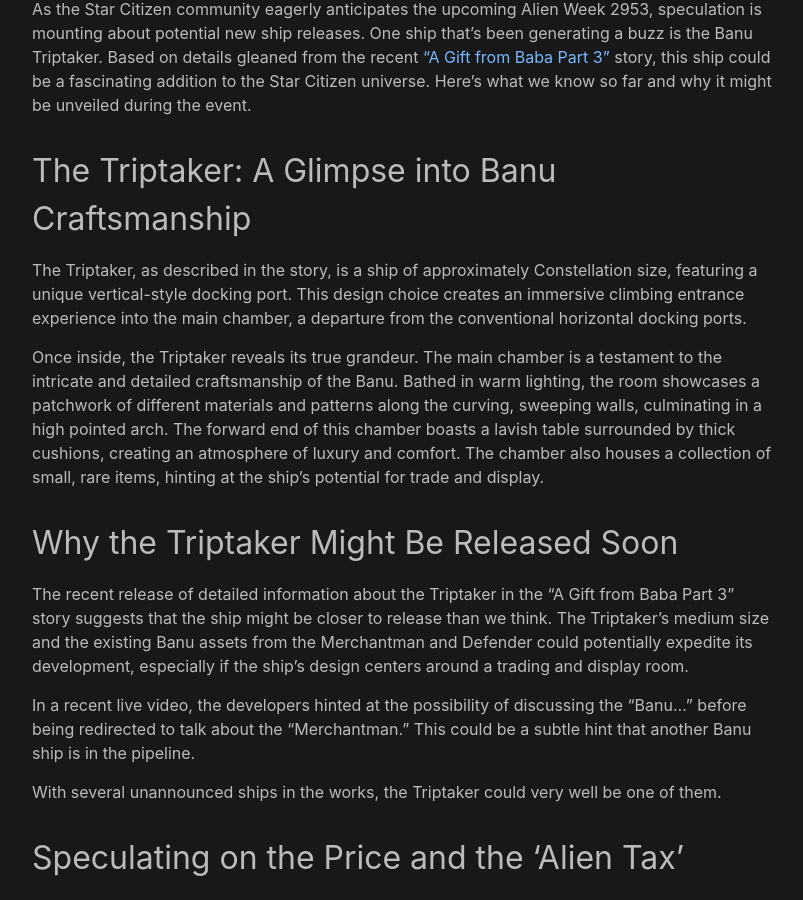
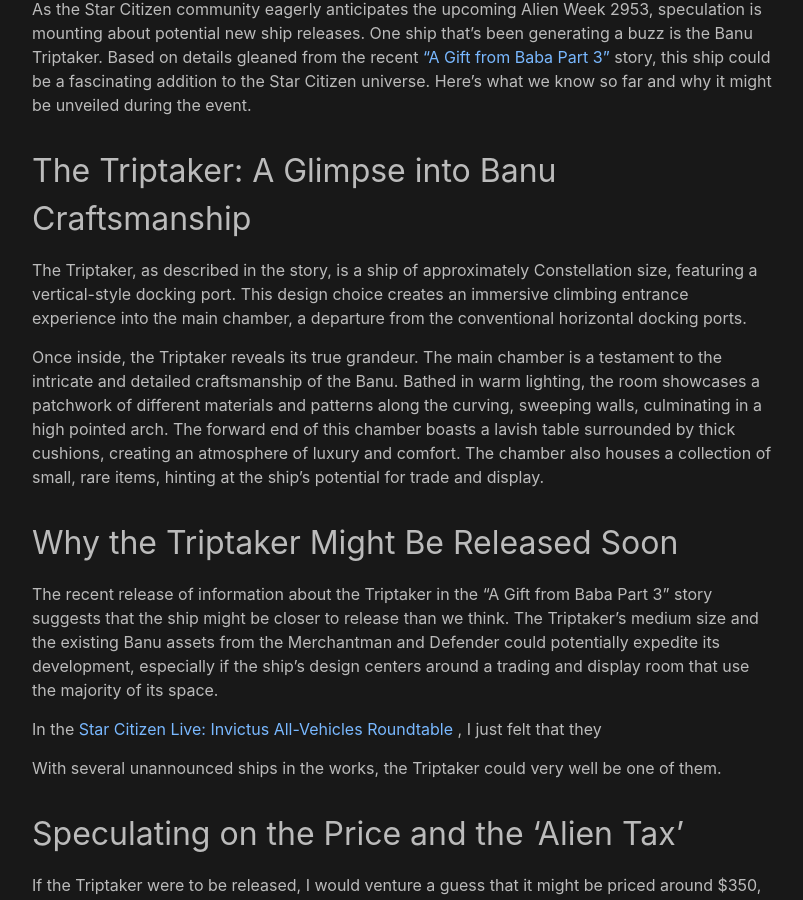
Before and after one commit to starcitizen42/starcitizen42.github.io, a Jekyll site: the page built from _posts/2023-06-11-the-triptaker-an-intriguing-possibility-for-star-citizen's-alien-week-2953.md, in a window 1280 px wide and 900 px high, scrolled down 784 px. Shown: the whole window, without its empty margins (238-1041 px from the left). Built offline with Jekyll 4.4.1, drawn with Linux system fonts in a browser that asks for light colours.

```diff
--- a/_posts/2023-06-11-The-Triptaker:-An-Intriguing-Possibility-for-Star-Citizen's-Alien-Week-2953.md
+++ b/_posts/2023-06-11-the-triptaker-an-intriguing-possibility-for-star-citizen's-alien-week-2953.md
@@ -17,15 +17,15 @@
 
 ## The Triptaker: A Glimpse into Banu Craftsmanship
 
-The Triptaker, as described in the story, is a ship of approximately Constellation size, featuring a unique vertical-style docking port. This design choice creates an immersive climbing entrance experience into the main chamber, a departure from the conventional horizontal docking ports.
+The Triptaker, as described in the story, is a ship of approximately Constellation size, featuring a vertical-style docking port. This design choice creates an immersive climbing entrance experience into the main chamber, a departure from the conventional horizontal docking ports.
 
 Once inside, the Triptaker reveals its true grandeur. The main chamber is a testament to the intricate and detailed craftsmanship of the Banu. Bathed in warm lighting, the room showcases a patchwork of different materials and patterns along the curving, sweeping walls, culminating in a high pointed arch. The forward end of this chamber boasts a lavish table surrounded by thick cushions, creating an atmosphere of luxury and comfort. The chamber also houses a collection of small, rare items, hinting at the ship's potential for trade and display.
 
 ## Why the Triptaker Might Be Released Soon
 
-The recent release of detailed information about the Triptaker in the "A Gift from Baba Part 3" story suggests that the ship might be closer to release than we think. The Triptaker's medium size and the existing Banu assets from the Merchantman and Defender could potentially expedite its development, especially if the ship's design centers around a trading and display room.
+The recent release of information about the Triptaker in the "A Gift from Baba Part 3" story suggests that the ship might be closer to release than we think. The Triptaker's medium size and the existing Banu assets from the Merchantman and Defender could potentially expedite its development, especially if the ship's design centers around a trading and display room that use the majority of its space.
 
-In a recent live video, the developers hinted at the possibility of discussing the "Banu..." before being redirected to talk about the "Merchantman." This could be a subtle hint that another Banu ship is in the pipeline.
+In the [Star Citizen Live: Invictus All-Vehicles Roundtable](https://www.youtube.com/watch?v=LSM8kao5Q6k) , I just felt that they
 
 With several unannounced ships in the works, the Triptaker could very well be one of them.
 
```
